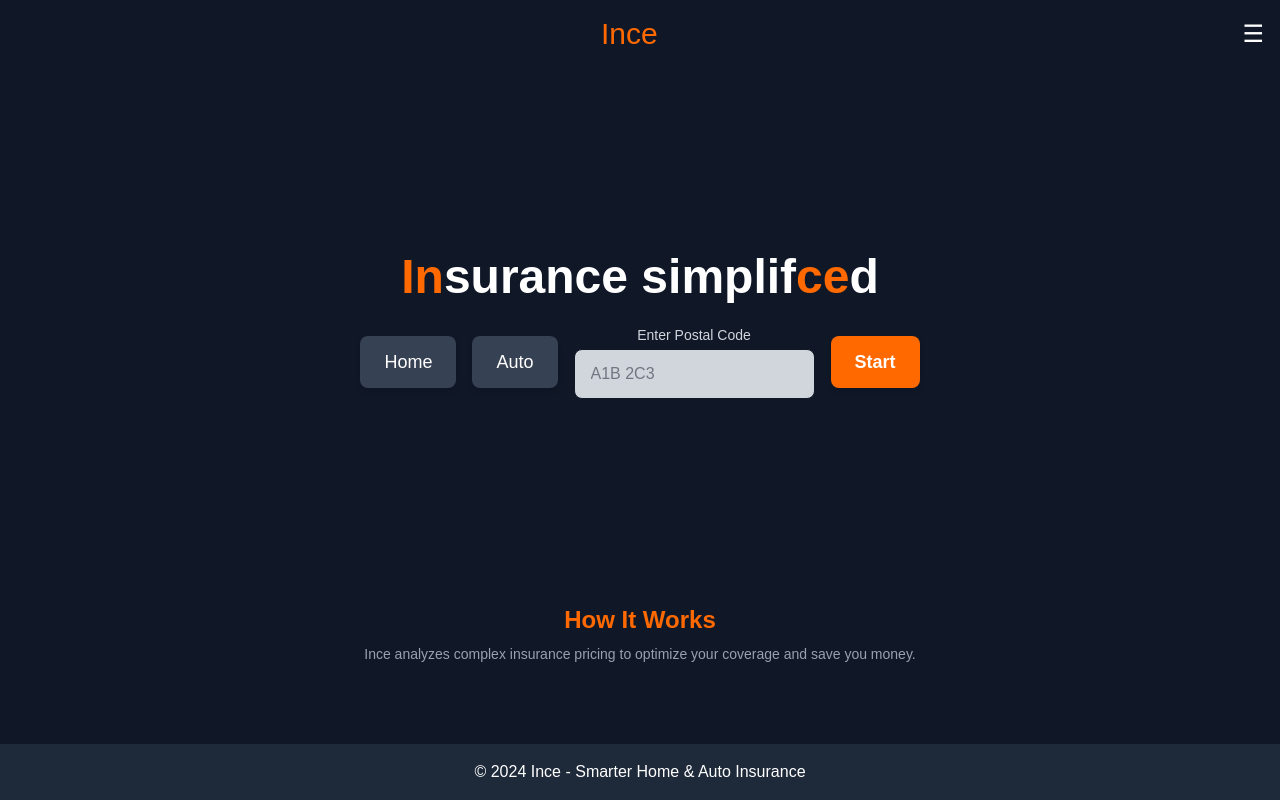
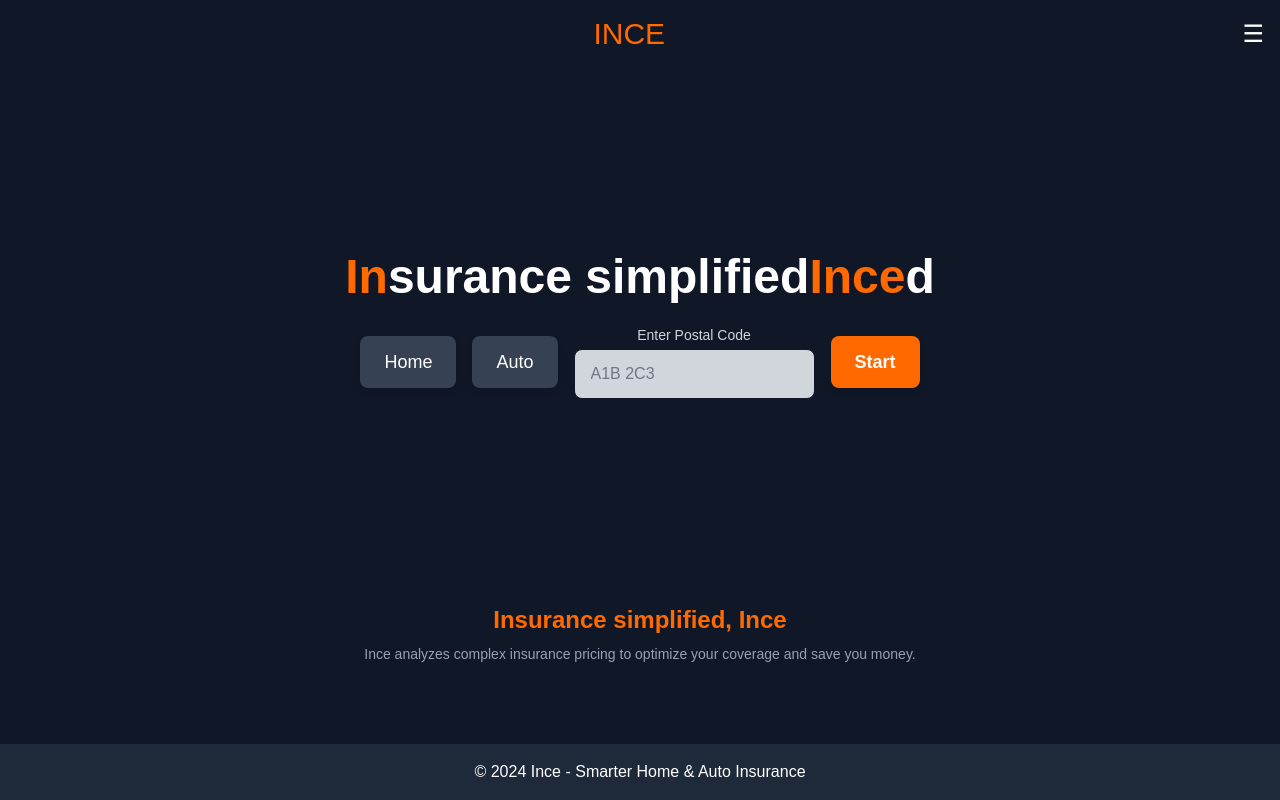
Before and after one commit to vidx3m/ince-website, a Next.js app: page / in a window 1280 px wide. Built offline with nearby package versions, Linux system fonts and the light colour scheme.

Commit message:
Updated landing page UI with new design

```diff
--- a/app/page.js
+++ b/app/page.js
@@ -3,14 +3,14 @@ export default function Home() {
     <div className="min-h-screen bg-gray-900 text-white flex flex-col">
       {/* Navbar */}
       <nav className="fixed w-full top-0 flex justify-between items-center p-4">
-        <h1 className="text-3xl font-ovo text-orange-500 text-center flex-1">Ince</h1>
+        <h1 className="text-3xl font-ovo text-orange-500 text-center flex-1">INCE</h1>
         <button className="text-white text-2xl">☰</button>
       </nav>
 
       {/* Hero Section */}
       <header className="flex-1 flex flex-col items-center justify-center text-center p-8 mt-20">
         <h2 className="text-5xl font-extrabold">
-          <span className="text-orange-500">In</span>surance simplif<span className="text-orange-500">ce</span>d
+          <span className="text-orange-500">In</span>surance simplified<span className="text-orange-500">Ince</span>d
         </h2>
 
         {/* Selection Buttons & Input */}
@@ -27,7 +27,7 @@ export default function Home() {
 
       {/* How It Works Section */}
       <section className="py-8 px-6 text-center text-sm">
-        <h3 className="text-2xl font-bold text-orange-500">How It Works</h3>
+        <h3 className="text-2xl font-bold text-orange-500">Insurance simplified, Ince</h3>
         <p className="mt-2 text-gray-400">Ince analyzes complex insurance pricing to optimize your coverage and save you money.</p>
       </section>
 
```
